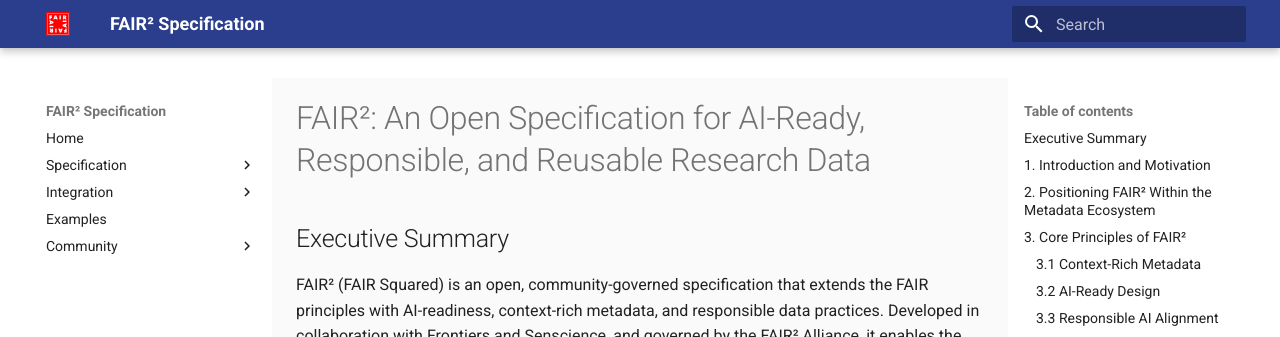
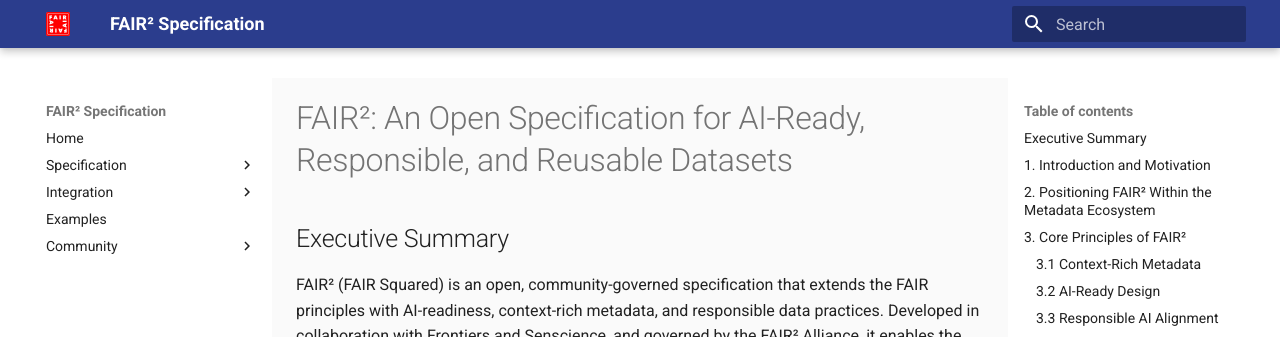
Before and after one commit to fair-squared/fair2-spec, an MkDocs documentation site: the page built from docs/specification/white-paper/content.md, in a window 1280 px wide and 900 px high. Shown: the top 337 px of the window. Built offline with MkDocs 1.6.1 and Material for MkDocs 9.7.7, drawn with Linux system fonts in a browser that asks for light colours.

Commit message:
small fix

```diff
--- a/docs/specification/white-paper/content.md
+++ b/docs/specification/white-paper/content.md
@@ -1,4 +1,4 @@
-# FAIR²: An Open Specification for AI-Ready, Responsible, and Reusable Research Data
+# FAIR²: An Open Specification for AI-Ready, Responsible, and Reusable Datasets
 
 ## Executive Summary
 
```
